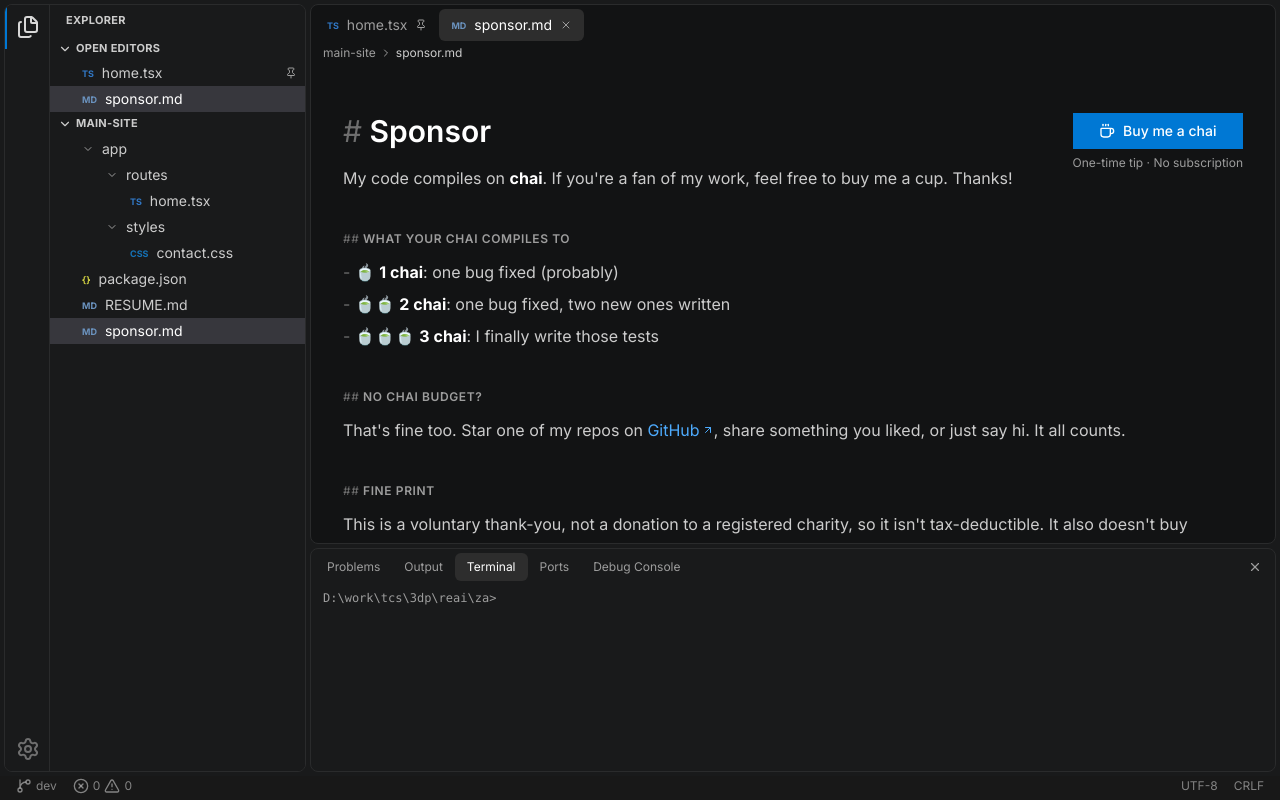
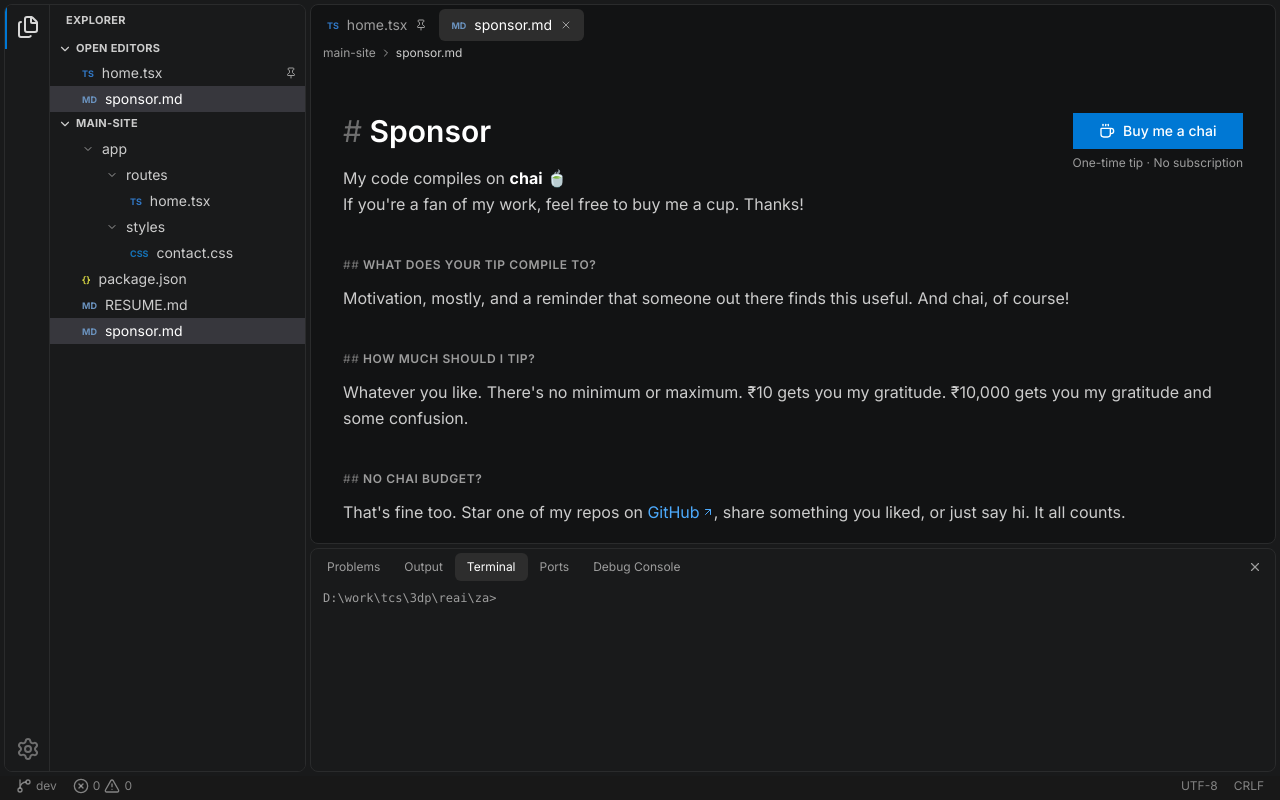
Before and after one commit to gdebojyoti/main-site, a Next.js app: page /sponsor in a window 1280 px wide. Built offline with nearby package versions, Linux system fonts and the light colour scheme.

Commit message:
Text updates.

```diff
--- a/vsc/editorArea/files/SponsorFile.tsx
+++ b/vsc/editorArea/files/SponsorFile.tsx
@@ -1,7 +1,5 @@
+import type { ReactNode } from "react";
 import { ArrowUpRight, Coffee } from "lucide-react";
-import Link from "next/link";
-import type { ReactNode } from "react";
-import { FILE_ROUTES } from "../../files";
 
 const RAZORPAY_PAGE_URL = "https://pages.razorpay.com/debojyotighosh";
 
@@ -34,12 +32,6 @@ const SponsorButton = ({ className }: { className?: string }) => (
   </div>
 );
 
-const tiers = [
-  { cups: 1, outcome: "one bug fixed (probably)" },
-  { cups: 2, outcome: "one bug fixed, two new ones written" },
-  { cups: 3, outcome: "I finally write those tests" },
-];
-
 const SponsorFile = () => {
   return (
     <div className="@container">
@@ -51,27 +43,30 @@ const SponsorFile = () => {
               <Marker>#</Marker> Sponsor
             </h1>
             <p className="mt-4">
-              My code compiles on <strong>chai</strong>. If you're a fan of my work, feel free to buy me a cup. Thanks!
+              My code compiles on <strong>chai</strong> <span aria-hidden="true">🍵</span>
+              <br />
+              If you're a fan of my work, feel free to buy me a cup. Thanks!
             </p>
           </div>
 
           <SponsorButton className="hidden shrink-0 @xl:flex" />
         </div>
 
-        {/* tiers */}
+        {/* outcome */}
         <section className="mt-10">
-          <SectionHeading>What your chai compiles to</SectionHeading>
-          <ul className="mt-3 space-y-1.5">
-            {tiers.map(({ cups, outcome }) => (
-              <li key={cups}>
-                <Marker>-</Marker> <span aria-hidden="true">{"🍵".repeat(cups)}</span>{" "}
-                <strong>
-                  {cups} chai
-                </strong>
-                : {outcome}
-              </li>
-            ))}
-          </ul>
+          <SectionHeading>What does your tip compile to?</SectionHeading>
+          <p className="mt-3">
+            Motivation, mostly, and a reminder that someone out there finds this useful.
+            And chai, of course!
+          </p>
+        </section>
+
+        {/* amount */}
+        <section className="mt-10">
+          <SectionHeading>How much should I tip?</SectionHeading>
+          <p className="mt-3">
+            Whatever you like. There's no minimum or maximum. ₹10 gets you my gratitude. ₹10,000 gets you my gratitude and some confusion.
+          </p>
         </section>
 
         {/* alternatives */}
@@ -92,7 +87,7 @@ const SponsorFile = () => {
           <p className="mt-3">
             This is a voluntary thank-you, not a donation to a registered charity, so it isn't tax-deductible.
             It also doesn't buy priority support or an SLA.
-            You get my genuine gratitude and a slightly more caffeinated developer.
+            You get my genuine thanks and a slightly more caffeinated developer.
           </p>
         </section>
       </div>
```
